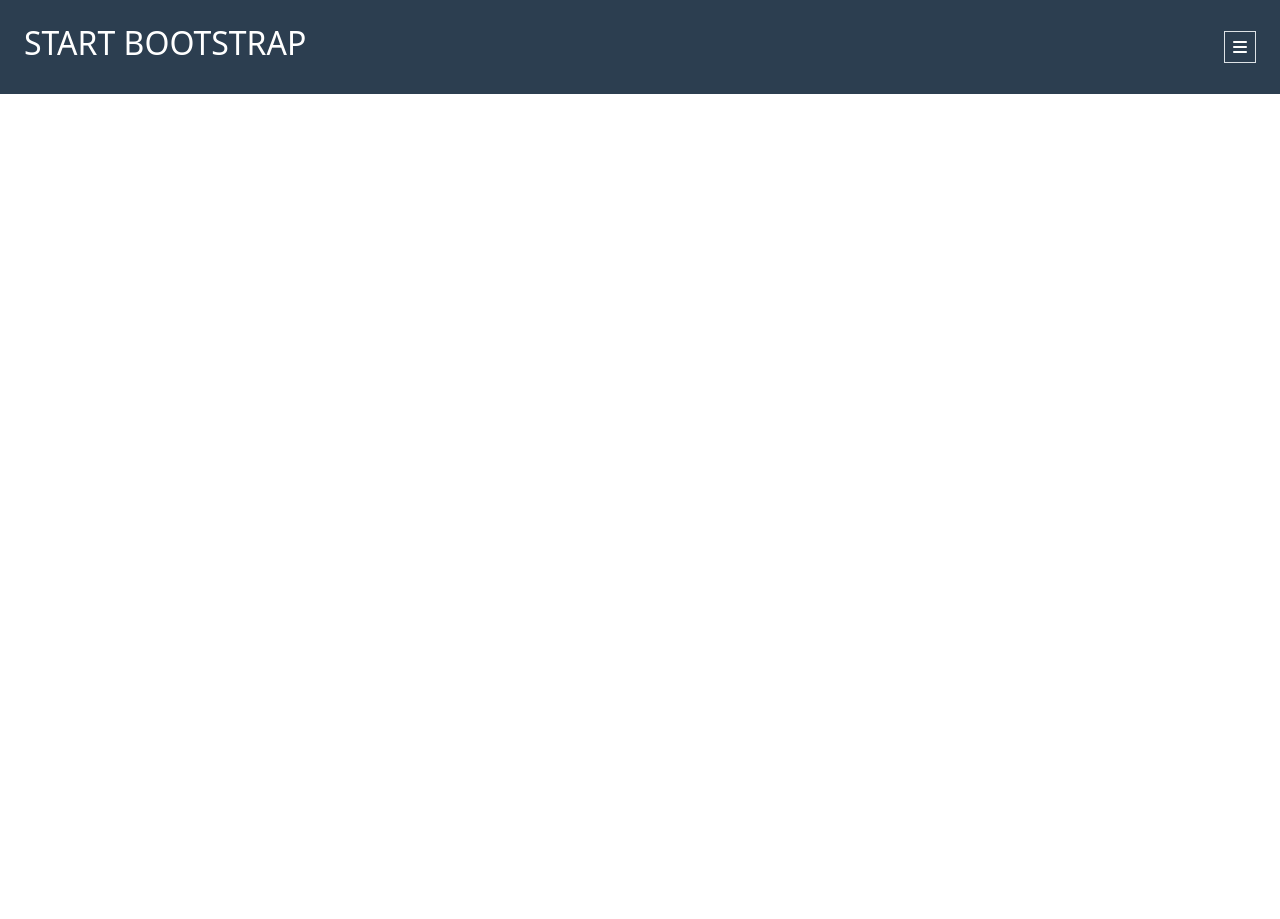
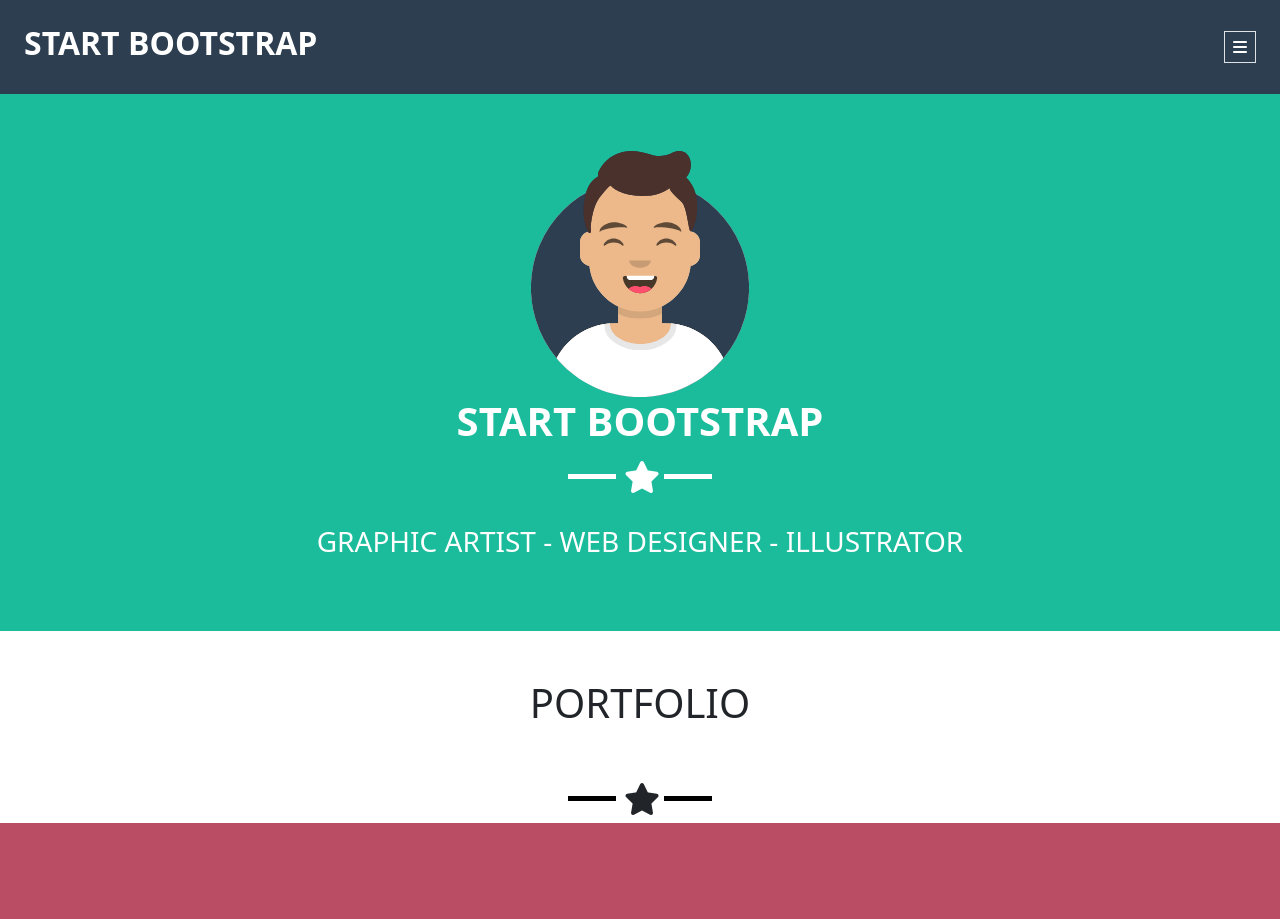
Before and after one commit to Benedetto-Bonaccorso/html-css-bootstrap-freelancer, a plain HTML site: page index.html in a window 1280 px wide. Shown: the top 919 px of the page. Before the commit the page ends 800 px from the top, so only its background shows below. Drawn offline with nearby package versions, Linux system fonts and the light colour scheme.

Commit message:
correzione section + inizio sezione con immagini

```diff
--- a/css/style.css
+++ b/css/style.css
@@ -13,3 +13,18 @@
     filter: invert(100%);
     width: 2rem;
 }
+
+.bg_bs-green{background-color: var(--bs_green);}
+
+.w_15_rem{
+    width: 15rem;
+}
+
+.straight-section{
+    height: 5px;
+    width: 3rem;
+}
+
+.fa-star{
+    width: 2rem;
+}
--- a/index.html
+++ b/index.html
@@ -13,7 +13,7 @@
     <header>
 
         <div class="header_container d-flex justify-content-between align-items-center p-4">
-            <h2 class="text-uppercase">Start Bootstrap</h2>
+            <h2 class="text-uppercase fw-bold">Start Bootstrap</h2>
             <div class="menu">
                 <a href="#" class="border px-2 py-1">
                     <i class="fa-sharp fa-solid fa-bars text-white"></i>
@@ -24,6 +24,43 @@
     </header>
     <main>
 
+        <div class="site-heading bg_bs-green text-center py-5  text-white">
+            <img src="./img/avatar.svg" class="w_15_rem" alt="">
+            <h1 class="text-uppercase fw-bold">start bootstrap</h1>
+
+            <div class="star-section d-flex justify-content-center align-items-center">
+                <div class="straight-section bg-white"></div>
+                    <div class="star">
+                        <i class="fa-solid fa-star fs-2 m-2"></i>
+                    </div>
+                    <div class="straight-section bg-white"></div>
+            </div>
+
+            <h3 class="text-uppercase m-4">
+                graphic artist - web designer - illustrator
+            </h3>
+        </div>
+
+        <div class="section">
+            <div class="portfolio">
+
+                <h1 class="text-uppercase text-center m-5">portfolio</h1>
+
+                <div class="star-section d-flex justify-content-center align-items-center">
+                    <div class="straight-section bg-black"></div>
+                        <div class="star">
+                            <i class="fa-solid fa-star fs-2 m-2"></i>
+                        </div>
+                        <div class="straight-section bg-black"></div>
+                </div>
+
+                <div class="row">
+                    <img src="./img/cabin.png" class="col-sm-12" alt="">
+                </div>
+
+            </div>
+        </div>
+
     </main>
     <footer>
 
```
